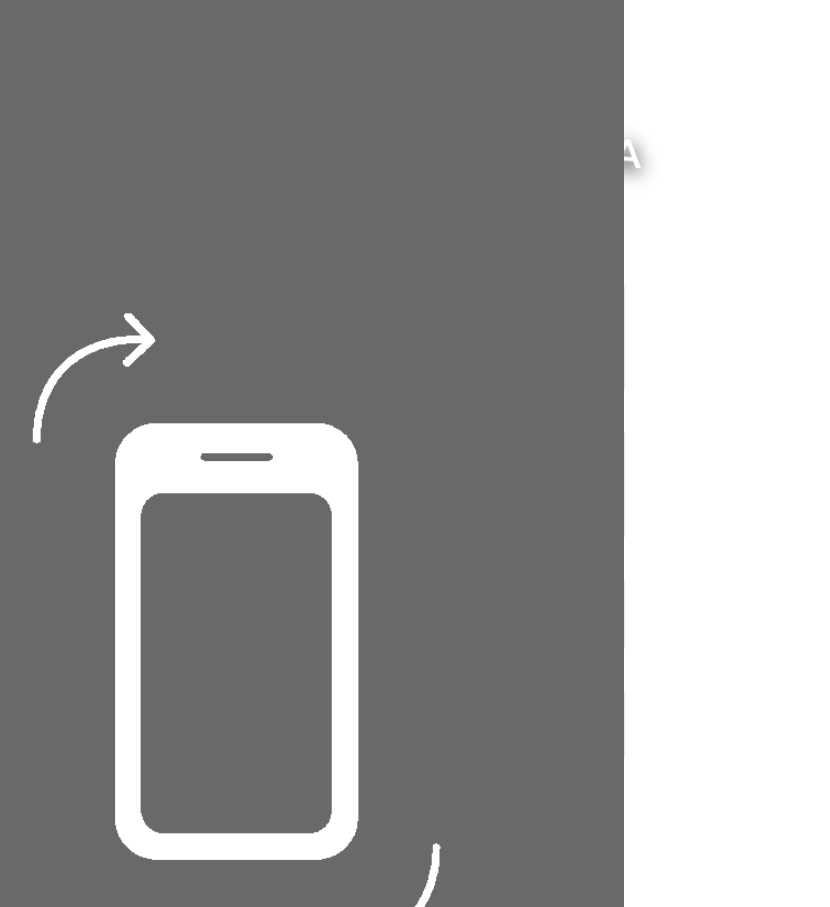
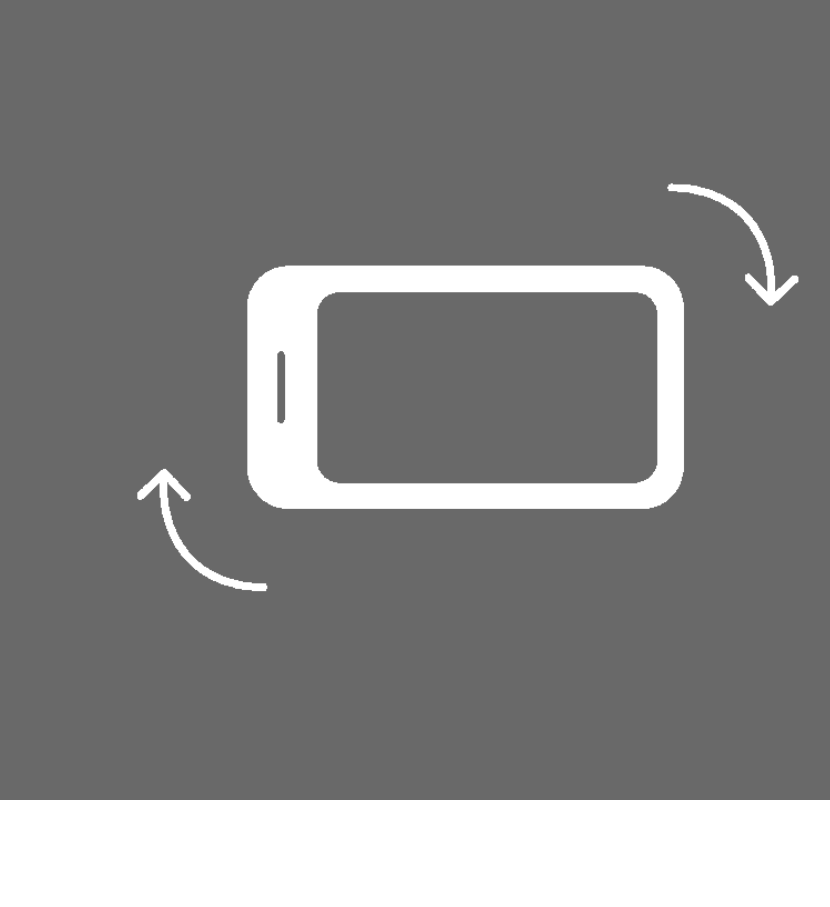
Before and after one commit to adam-psztr/spanish-cards, a plain HTML site: page index.html in a window 1280 px wide. Shown: the top 907 px of the page, without its empty margins (176-1006 px from the left). After the commit the page ends 800 px from the top, so only its background shows below. Drawn offline with Linux system fonts and the light colour scheme; a web font is replaced by a local one.

Commit message:
Update modal.css

```diff
--- a/styles/modal.css
+++ b/styles/modal.css
@@ -4,12 +4,13 @@
 
 @media screen and (orientation: landscape) {
   html, body {
-		width: 100vh;
+		height: 100vh;
+		width: 100vw;
   }
 	.modal {
 		display: block;
-		height: 100vw;
-		width: 100vh;
+		height: 100vh;
+		width: 100vw;
 		background-color: dimgray;
 		position: absolute;
 		top: 0;
@@ -19,7 +20,7 @@
 		align-items: center;
 	}
 	.modal img {
-		transform: rotate(-180deg);
-		width: 100%;
+		transform: rotate(90deg);
+		height: 100%;
 	}
 }
```
